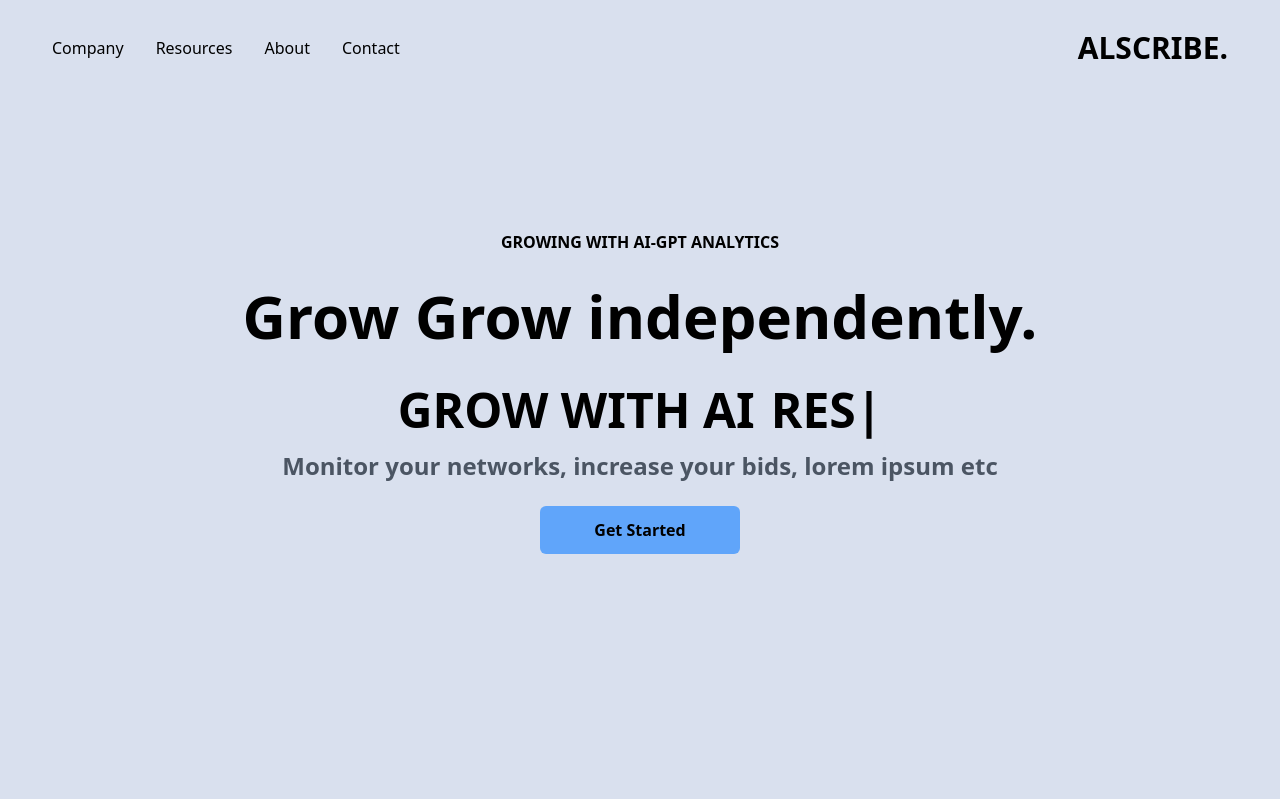
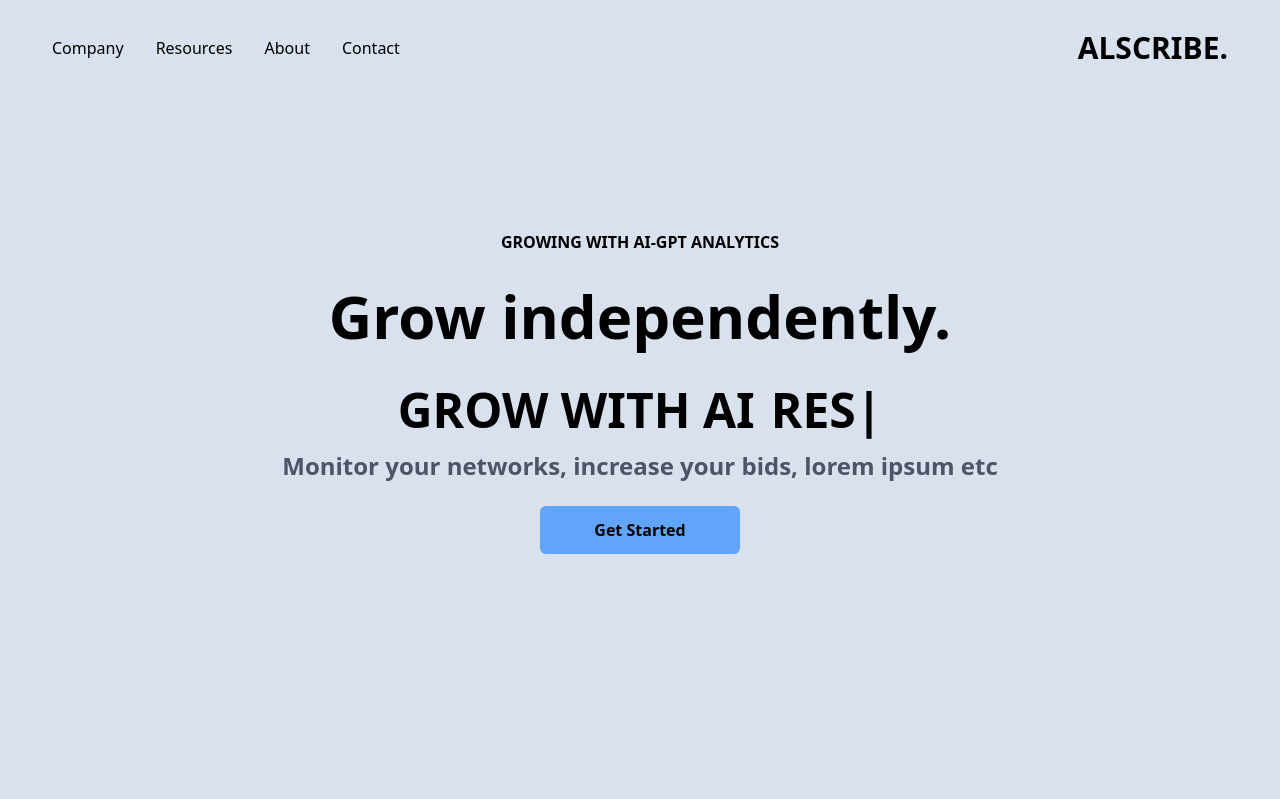
Before and after one commit to AugustoLa/ai-tech-aIscribe, a React (Create React App) app in the folder frontend/: page / in a window 1280 px wide. Shown: the top 799 px of the page. Built offline with nearby package versions, Linux system fonts and the light colour scheme.

Commit message:
pequena mudança na hero page

```diff
--- a/frontend/src/components/Hero.jsx
+++ b/frontend/src/components/Hero.jsx
@@ -10,7 +10,7 @@ function Hero() {
           GROWING WITH AI-GPT ANALYTICS
         </p>
         <h1 className="md:text7xl sm:text-6xl text-4xl font-bold md:py-6">
-          Grow Grow independently.
+          Grow independently.
         </h1>
         <div className="flex justify-center items-center">
           <p className="md:text-5xl sm:text-4xl text-xl font-bold py-4">
```
Also changed, not shown: 2 other files (tests, documents, lock files or other folders).
